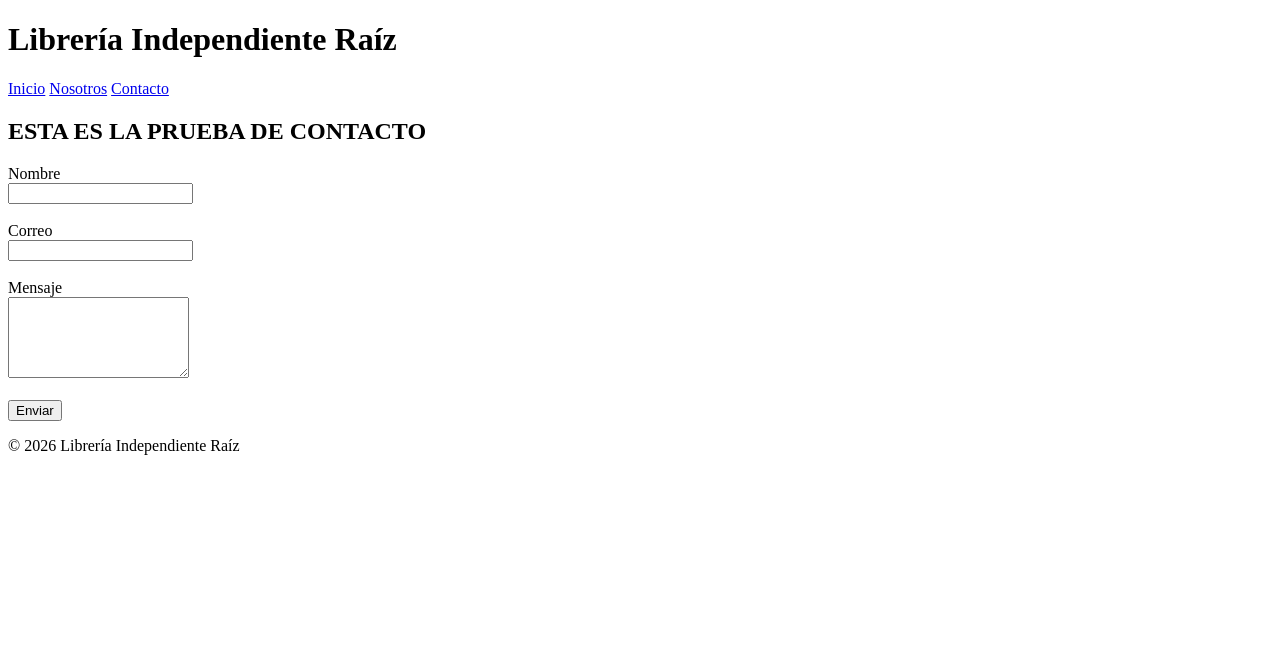
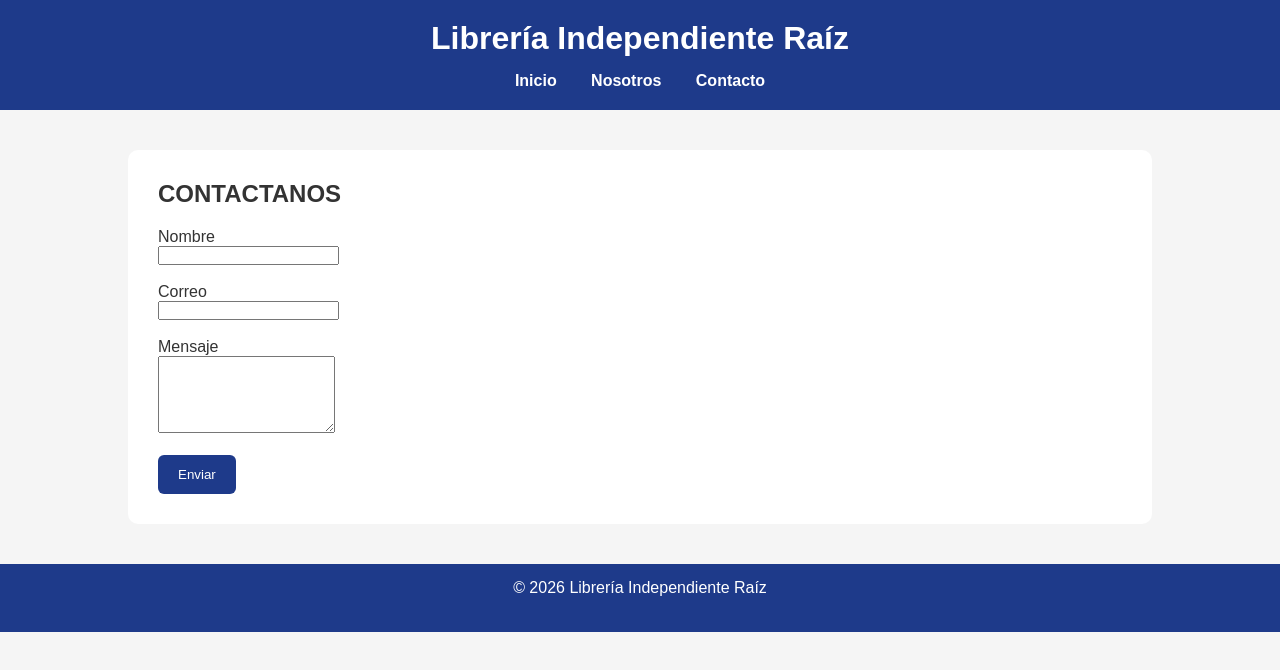
Before and after one commit to NataliaMulford/PI-METODOLOGIASOFTWARE-266K, a plain HTML site: page paginas/contacto.html in a window 1280 px wide. Drawn offline with Linux system fonts and the light colour scheme.

Commit message:
fix: corregir ruta de hoja de estilos

```diff
--- a/paginas/contacto.html
+++ b/paginas/contacto.html
@@ -5,7 +5,7 @@
     <meta charset="UTF-8">
     <meta name="viewport" content="width=device-width, initial-scale=1.0">
     <title>Contacto - Librería Independiente Raíz</title>
-<link rel="stylesheet" href="../css/estilo.css">
+<link rel="stylesheet" href="../css/estilos.css">
 <body>
 
 <header>
@@ -22,7 +22,7 @@
 
 <main>
 
-<h2><h2>ESTA ES LA PRUEBA DE CONTACTO</h2></h2>
+<h2>CONTACTANOS</h2>
 
 <form>
 
```
